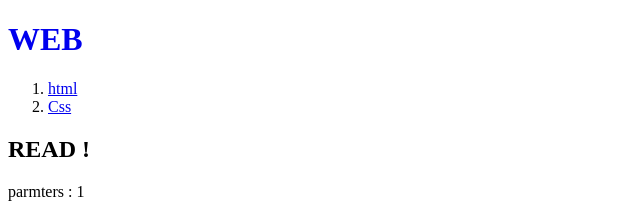
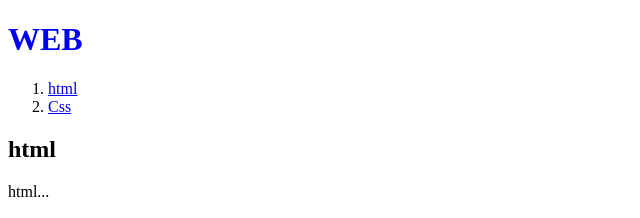
Before and after one commit to C-DYoung/study, a Next.js app: page /read/1 in a window 1280 px wide. Shown: the top 218 px of the page, without its empty margins (0-640 px from the left). Built offline with nearby package versions, Linux system fonts and the light colour scheme; data requests are answered from the project's data file.

Commit message:
feat : 게시글 읽기 기능 추가

```diff
--- a/src/app/read/[id]/page.js
+++ b/src/app/read/[id]/page.js
@@ -1,8 +1,12 @@
-export default function Read(props) {
+// 데이터를 읽고 출력 => 사용자와 상호작용 x -> 서버 컴퍼넌트
+export default async function Read(props) {
+    const resp = await fetch(`http://localhost:9999/topics/${props.params.id}`);
+    const topic = await resp.json();
     return(
         <>
-            <h2>READ ! </h2>
-            parmters : {props.params.id}
+            <h2> {topic.title} </h2>
+            {topic.body}
+
         </>
     )
 }
```
